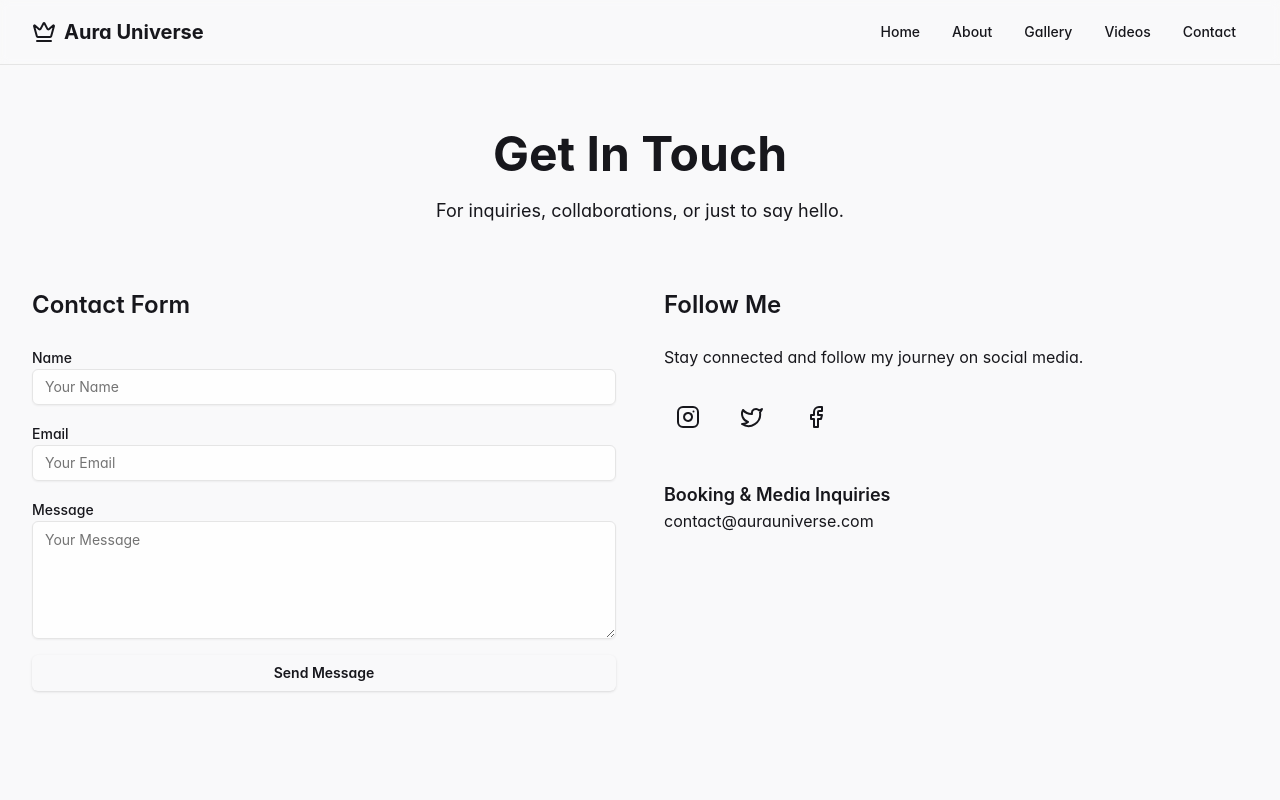
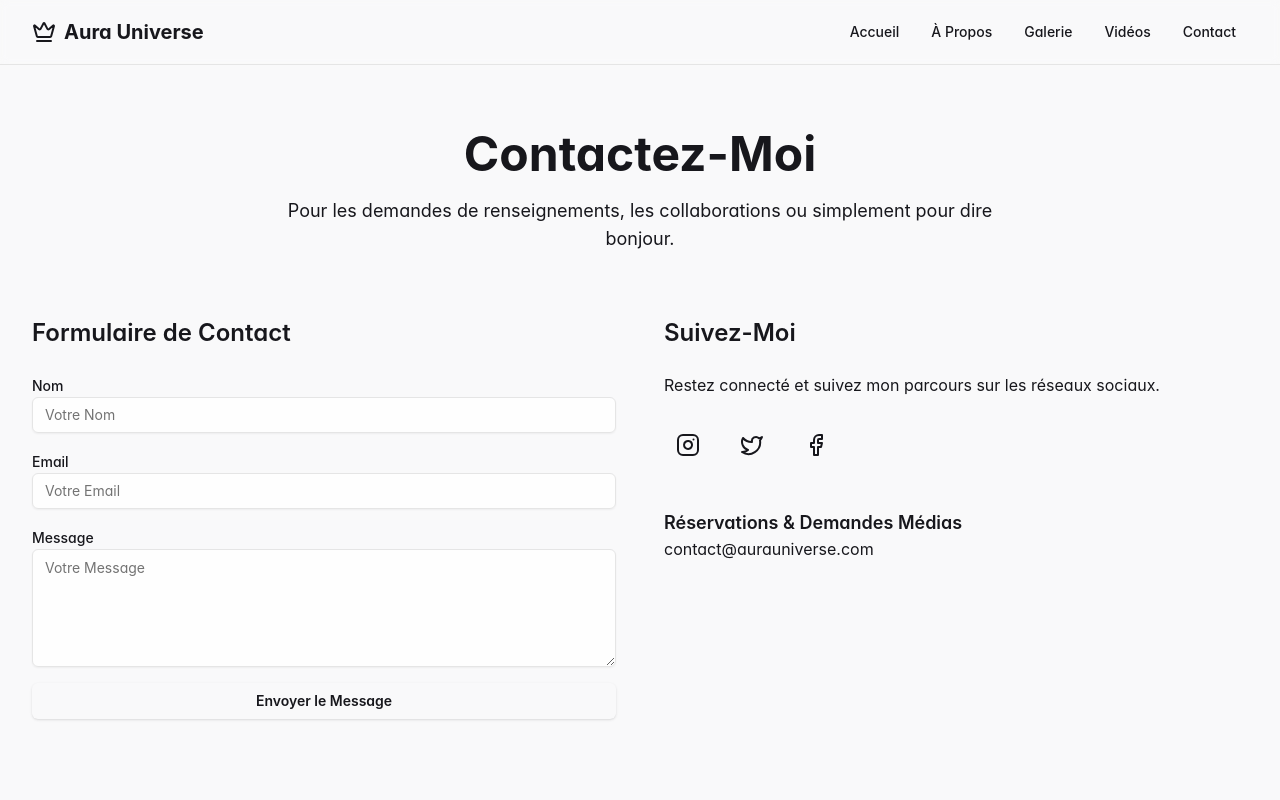
Before and after one commit to dakarenzi/aura-univers, a React (Vite) app: page /contact in a window 1280 px wide. Shown: the top 800 px of the page. Built offline with nearby package versions, Linux system fonts and the light colour scheme.

Commit message:
feat: Phase 2: French Language Translation
Translate all user-facing text content throughout the application to French as per the client's request. This includes navigation, page titles, body content, form fields, and buttons across all pages to fully localize the user experience.

```diff
--- a/src/components/layout/Footer.tsx
+++ b/src/components/layout/Footer.tsx
@@ -21,10 +21,10 @@ export function Footer() {
             </a>
           </div>
           <p className="mt-4 text-center text-sm text-brand-text/60">
-            &copy; {new Date().getFullYear()} Aura Universe. All rights reserved.
+            &copy; {new Date().getFullYear()} Aura Universe. Tous droits réservés.
           </p>
           <p className="text-center text-xs text-brand-text/50">
-            Built with ❤️ at Cloudflare
+            Construit avec ❤️ chez Cloudflare
           </p>
         </div>
       </div>
--- a/src/components/layout/Header.tsx
+++ b/src/components/layout/Header.tsx
@@ -5,10 +5,10 @@ import { Button } from '@/components/ui/button';
 import { Sheet, SheetContent, SheetTrigger } from '@/components/ui/sheet';
 import { cn } from '@/lib/utils';
 const navLinks = [
-  { name: 'Home', path: '/' },
-  { name: 'About', path: '/about' },
-  { name: 'Gallery', path: '/gallery' },
-  { name: 'Videos', path: '/videos' },
+  { name: 'Accueil', path: '/' },
+  { name: 'À Propos', path: '/about' },
+  { name: 'Galerie', path: '/gallery' },
+  { name: 'Vidéos', path: '/videos' },
   { name: 'Contact', path: '/contact' },
 ];
 export function Header() {
@@ -57,7 +57,7 @@ export function Header() {
               <SheetTrigger asChild>
                 <Button variant="ghost" size="icon">
                   <Menu className="h-6 w-6" />
-                  <span className="sr-only">Open menu</span>
+                  <span className="sr-only">Ouvrir le menu</span>
                 </Button>
               </SheetTrigger>
               <SheetContent side="right" className="w-full sm:w-3/4 bg-brand-background">
@@ -68,7 +68,7 @@ export function Header() {
                     </NavLink>
                     <Button variant="ghost" size="icon" onClick={() => setIsMenuOpen(false)}>
                       <X className="h-6 w-6" />
-                      <span className="sr-only">Close menu</span>
+                      <span className="sr-only">Fermer le menu</span>
                     </Button>
                 </div>
                 <div className="p-4">
--- a/src/pages/AboutPage.tsx
+++ b/src/pages/AboutPage.tsx
@@ -8,9 +8,9 @@ export function AboutPage() {
         <div className="max-w-7xl mx-auto px-4 sm:px-6 lg:px-8">
           <div className="py-16 md:py-24 lg:py-32">
             <div className="text-center mb-16">
-              <h1 className="text-4xl md:text-5xl font-display font-bold">About Me</h1>
+              <h1 className="text-4xl md:text-5xl font-display font-bold">À Propos de Moi</h1>
               <p className="mt-4 text-lg text-brand-text/80 max-w-3xl mx-auto">
-                A glimpse into my journey, my passions, and the causes I champion.
+                Un aperçu de mon parcours, de mes passions et des causes que je défends.
               </p>
             </div>
             <div className="grid grid-cols-1 lg:grid-cols-5 gap-12 items-start">
@@ -25,29 +25,29 @@ export function AboutPage() {
               </div>
               <div className="lg:col-span-3 space-y-8">
                 <div>
-                  <h2 className="text-3xl font-display font-semibold text-brand-accent">My Journey</h2>
+                  <h2 className="text-3xl font-display font-semibold text-brand-accent">Mon Parcours</h2>
                   <p className="mt-4 text-base leading-relaxed text-brand-text/90">
-                    Lorem ipsum dolor sit amet, consectetur adipiscing elit. Sed do eiusmod tempor incididunt ut labore et dolore magna aliqua. Ut enim ad minim veniam, quis nostrud exercitation ullamco laboris nisi ut aliquip ex ea commodo consequat. Duis aute irure dolor in reprehenderit in voluptate velit esse cillum dolore eu fugiat nulla pariatur.
+                    Lorem ipsum dolor sit amet, consectetur adipiscing elit. Sed non risus. Suspendisse lectus tortor, dignissim sit amet, adipiscing nec, ultricies sed, dolor. Cras elementum ultrices diam. Maecenas ligula massa, varius a, semper congue, euismod non, mi.
                   </p>
                   <p className="mt-4 text-base leading-relaxed text-brand-text/90">
-                    Excepteur sint occaecat cupidatat non proident, sunt in culpa qui officia deserunt mollit anim id est laborum. Curabitur pretium tincidunt lacus. Nulla gravida orci a odio. Nullam varius, turpis et commodo pharetra, est eros bibendum elit, nec luctus magna felis sollicitudin mauris.
+                    Proin porttitor, orci nec nonummy molestie, enim est eleifend mi, non fermentum diam nisl sit amet erat. Duis semper. Duis arcu massa, scelerisque vitae, consequat in, pretium a, enim. Pellentesque congue. Ut in risus volutpat libero pharetra tempor.
                   </p>
                 </div>
                 <Separator className="bg-brand-accent/20" />
                 <div>
-                  <h2 className="text-3xl font-display font-semibold text-brand-accent">Advocacy & Passion</h2>
+                  <h2 className="text-3xl font-display font-semibold text-brand-accent">Engagement & Passion</h2>
                   <p className="mt-4 text-base leading-relaxed text-brand-text/90">
-                    Integer in mauris eu nibh euismod gravida. Duis ac tellus et risus vulputate vehicula. Donec lobortis risus a elit. Etiam tempor. Ut ullamcorper, ligula eu tempor congue, eros est euismod turpis, id tincidunt sapien risus a quam. Maecenas fermentum consequat mi. Donec fermentum. Pellentesque malesuada nulla a mi. Duis sapien sem, aliquet nec, commodo eget, consequat quis, neque.
+                    Cras vestibulum bibendum augue. Praesent egestas leo in pede. Praesent blandit odio eu enim. Pellentesque sed dui ut augue blandit sodales. Vestibulum ante ipsum primis in faucibus orci luctus et ultrices posuere cubilia Curae; Aliquam nibh. Mauris ac mauris sed pede pellentesque fermentum.
                   </p>
                 </div>
                 <Separator className="bg-brand-accent/20" />
                 <div>
-                  <h2 className="text-3xl font-display font-semibold text-brand-accent">Achievements</h2>
+                  <h2 className="text-3xl font-display font-semibold text-brand-accent">Réalisations</h2>
                   <ul className="mt-4 list-disc list-inside space-y-2 text-brand-text/90">
-                    <li>Miss Universe National Title 2024</li>
-                    <li>Dean's List, University of Excellence</li>
-                    <li>Founder of "Empower Her" Initiative</li>
-                    <li>Goodwill Ambassador for Children's Health</li>
+                    <li>Titre National Miss Univers 2024</li>
+                    <li>Tableau d'Honneur, Université d'Excellence</li>
+                    <li>Fondatrice de l'initiative "Empower Her"</li>
+                    <li>Ambassadrice de Bonne Volonté pour la Santé des Enfants</li>
                   </ul>
                 </div>
               </div>
--- a/src/pages/ContactPage.tsx
+++ b/src/pages/ContactPage.tsx
@@ -11,36 +11,36 @@ export function ContactPage() {
         <div className="max-w-7xl mx-auto px-4 sm:px-6 lg:px-8">
           <div className="py-16 md:py-24 lg:py-32">
             <div className="text-center mb-16">
-              <h1 className="text-4xl md:text-5xl font-display font-bold">Get In Touch</h1>
+              <h1 className="text-4xl md:text-5xl font-display font-bold">Contactez-Moi</h1>
               <p className="mt-4 text-lg text-brand-text/80 max-w-3xl mx-auto">
-                For inquiries, collaborations, or just to say hello.
+                Pour les demandes de renseignements, les collaborations ou simplement pour dire bonjour.
               </p>
             </div>
             <div className="grid grid-cols-1 md:grid-cols-2 gap-12">
               <div className="space-y-6">
-                <h2 className="text-2xl font-display font-semibold">Contact Form</h2>
+                <h2 className="text-2xl font-display font-semibold">Formulaire de Contact</h2>
                 <form className="space-y-4">
                   <div>
-                    <Label htmlFor="name" className="text-brand-text/80">Name</Label>
-                    <Input id="name" type="text" placeholder="Your Name" className="bg-white/80 border-brand-accent/30 focus:border-brand-accent focus:ring-brand-accent" />
+                    <Label htmlFor="name" className="text-brand-text/80">Nom</Label>
+                    <Input id="name" type="text" placeholder="Votre Nom" className="bg-white/80 border-brand-accent/30 focus:border-brand-accent focus:ring-brand-accent" />
                   </div>
                   <div>
                     <Label htmlFor="email" className="text-brand-text/80">Email</Label>
-                    <Input id="email" type="email" placeholder="Your Email" className="bg-white/80 border-brand-accent/30 focus:border-brand-accent focus:ring-brand-accent" />
+                    <Input id="email" type="email" placeholder="Votre Email" className="bg-white/80 border-brand-accent/30 focus:border-brand-accent focus:ring-brand-accent" />
                   </div>
                   <div>
                     <Label htmlFor="message" className="text-brand-text/80">Message</Label>
-                    <Textarea id="message" placeholder="Your Message" rows={5} className="bg-white/80 border-brand-accent/30 focus:border-brand-accent focus:ring-brand-accent" />
+                    <Textarea id="message" placeholder="Votre Message" rows={5} className="bg-white/80 border-brand-accent/30 focus:border-brand-accent focus:ring-brand-accent" />
                   </div>
                   <Button type="submit" className="w-full bg-brand-accent text-brand-text hover:bg-brand-accent/90 font-semibold">
-                    Send Message
+                    Envoyer le Message
                   </Button>
                 </form>
               </div>
               <div className="space-y-6">
-                <h2 className="text-2xl font-display font-semibold">Follow Me</h2>
+                <h2 className="text-2xl font-display font-semibold">Suivez-Moi</h2>
                 <p className="text-brand-text/80">
-                  Stay connected and follow my journey on social media.
+                  Restez connecté et suivez mon parcours sur les réseaux sociaux.
                 </p>
                 <div className="flex space-x-4">
                   <a href="#" className="p-3 bg-brand-accent/10 rounded-full hover:bg-brand-accent/20 transition-colors">
@@ -54,7 +54,7 @@ export function ContactPage() {
                   </a>
                 </div>
                 <div className="pt-4">
-                  <h3 className="text-lg font-semibold">Booking & Media Inquiries</h3>
+                  <h3 className="text-lg font-semibold">Réservations & Demandes Médias</h3>
                   <p className="text-brand-text/80">
                     <a href="mailto:contact@aurauniverse.com" className="text-brand-accent hover:underline">
                       contact@aurauniverse.com
--- a/src/pages/GalleryPage.tsx
+++ b/src/pages/GalleryPage.tsx
@@ -24,9 +24,9 @@ export function GalleryPage() {
         <div className="max-w-7xl mx-auto px-4 sm:px-6 lg:px-8">
           <div className="py-16 md:py-24 lg:py-32">
             <div className="text-center mb-16">
-              <h1 className="text-4xl md:text-5xl font-display font-bold">Gallery</h1>
+              <h1 className="text-4xl md:text-5xl font-display font-bold">Galerie</h1>
               <p className="mt-4 text-lg text-brand-text/80 max-w-3xl mx-auto">
-                A collection of moments captured in time.
+                Une collection de moments capturés dans le temps.
               </p>
             </div>
             <Dialog>
--- a/src/pages/HomePage.tsx
+++ b/src/pages/HomePage.tsx
@@ -19,7 +19,7 @@ export function HomePage() {
             transition={{ duration: 0.8, ease: 'easeOut' }}
             className="text-5xl md:text-7xl lg:text-8xl font-display font-bold text-balance leading-tight"
           >
-            Aura of the Universe
+            L'Aura de l'Univers
           </motion.h1>
           <motion.p
             initial={{ opacity: 0, y: 20 }}
@@ -27,7 +27,7 @@ export function HomePage() {
             transition={{ duration: 0.8, delay: 0.2, ease: 'easeOut' }}
             className="mt-4 text-lg md:text-xl max-w-2xl mx-auto text-white/90"
           >
-            Embodying grace, intelligence, and purpose. Discover the journey.
+            Incarnant la grâce, l'intelligence et la détermination. Découvrez le parcours.
           </motion.p>
           <motion.div
             initial={{ opacity: 0, y: 20 }}
@@ -40,7 +40,7 @@ export function HomePage() {
               size="lg"
               className="bg-brand-accent text-brand-text hover:bg-brand-accent/90 font-semibold px-8 py-6 text-lg transition-transform duration-200 hover:scale-105"
             >
-              <Link to="/about">Explore My Story</Link>
+              <Link to="/about">Découvrez Mon Histoire</Link>
             </Button>
           </motion.div>
         </div>
--- a/src/pages/VideosPage.tsx
+++ b/src/pages/VideosPage.tsx
@@ -14,9 +14,9 @@ export function VideosPage() {
         <div className="max-w-7xl mx-auto px-4 sm:px-6 lg:px-8">
           <div className="py-16 md:py-24 lg:py-32">
             <div className="text-center mb-16">
-              <h1 className="text-4xl md:text-5xl font-display font-bold">Videos</h1>
+              <h1 className="text-4xl md:text-5xl font-display font-bold">Vidéos</h1>
               <p className="mt-4 text-lg text-brand-text/80 max-w-3xl mx-auto">
-                Highlights from interviews, campaigns, and performances.
+                Moments forts des interviews, campagnes et performances.
               </p>
             </div>
             <div className="grid grid-cols-1 md:grid-cols-2 gap-8 md:gap-12">
```
